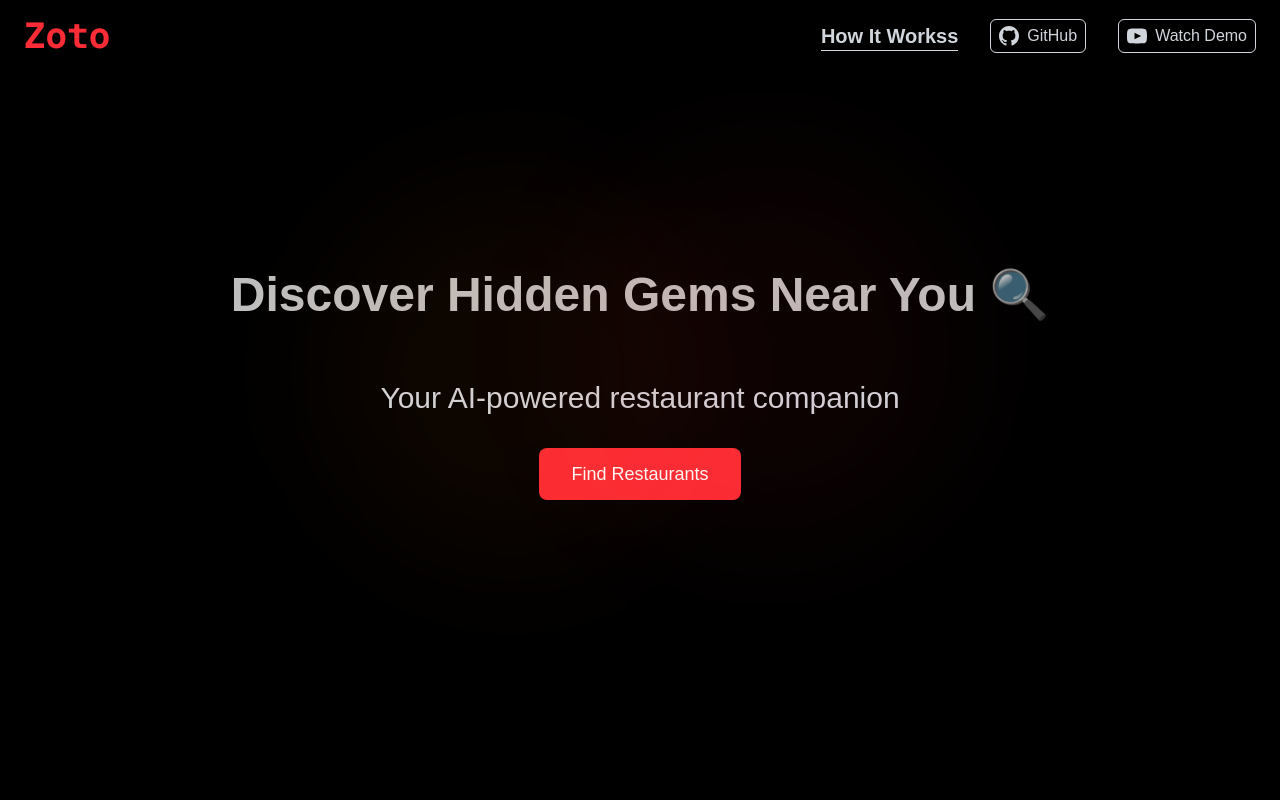
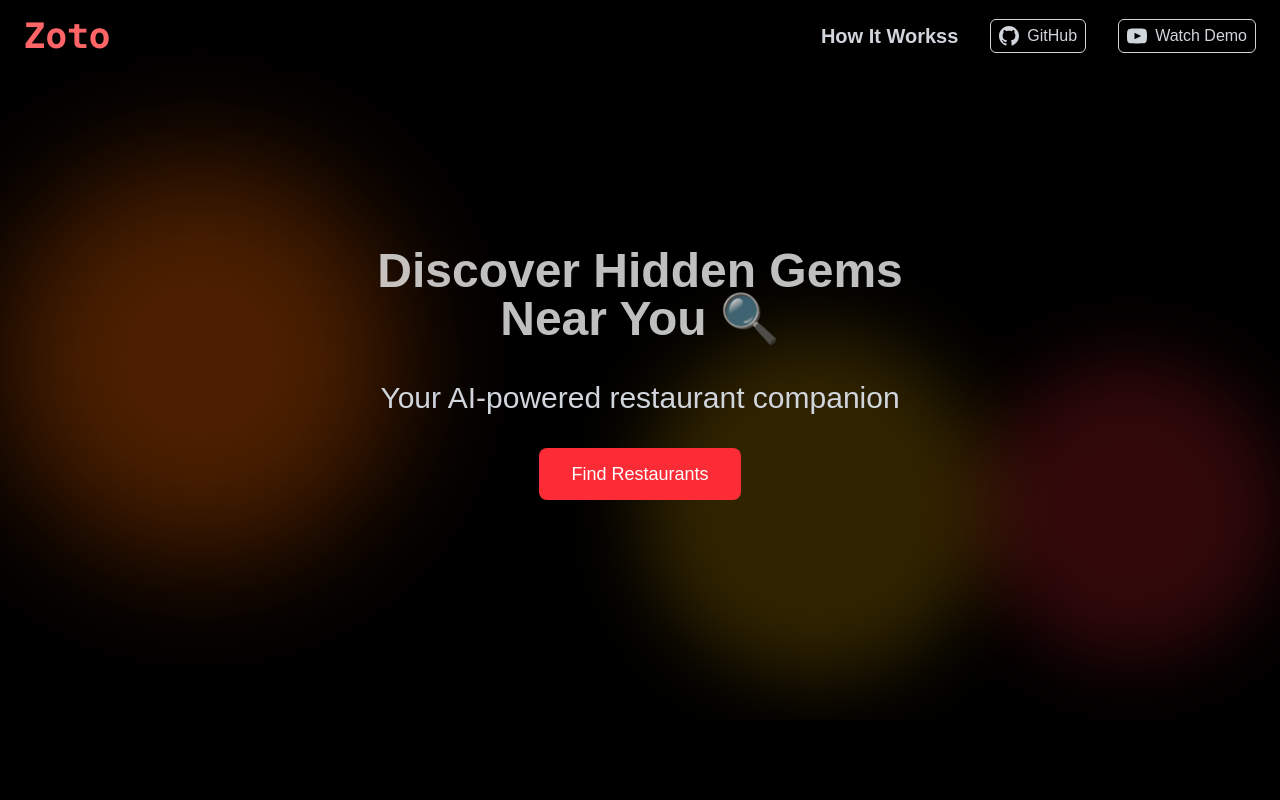
Before and after one commit to dodaa08/zoto-codecircuit, a Next.js app: page /pages/Landing in a window 1280 px wide. Shown: the top 800 px of the page. Built offline with nearby package versions, Linux system fonts and the light colour scheme.

Commit message:
fixed the landing added a spinner

```diff
--- a/app/components/Hero/page.tsx
+++ b/app/components/Hero/page.tsx
@@ -1,13 +1,16 @@
 'use client';
 
 import { motion, AnimatePresence } from 'framer-motion';
-import { useState, useEffect } from 'react';
-import LocationTracker from '../LocationTracker';
-
+import { useState } from 'react';
+import { useRouter } from 'next/navigation';
+import Image from 'next/image';
+import { useEffect } from 'react';
+import giphy from '../../../public/gifs/giphy.gif';
 
 
 export default function Hero() {
-    const [showLocationTracker, setShowLocationTracker] = useState(false);
+    const [showSpinner, setShowSpinner] = useState(false);
+    const router = useRouter();
 
     const headlines = [
         "Find Your Perfect Restaurant 🍽️",
@@ -32,14 +35,28 @@ export default function Hero() {
         return () => clearInterval(interval);
     }, []);
 
-    const handleFindRestaurants = () => {
-        setShowLocationTracker(true);
+    // Spinner handler
+    const handleFindRestaurants = async () => {
+        setShowSpinner(true);
+        await new Promise(resolve => setTimeout(resolve, 900));
+        router.push('/pages/findrest');
     };
 
     return (
-        <section className="relative min-h-[90vh] flex items-center justify-center bg-gradient-to-b from-black to-black-900">
+        <>
+            {showSpinner ? (
+                <div className="flex justify-center items-center h-screen bg-black">
+                    <Image src={giphy} alt="Loading" width={1100} height={1100} />
+                </div>
+            ) : (
+                <section className="relative min-h-[90vh] flex items-center justify-center bg-gradient-to-b from-black to-black-900 overflow-hidden">
+                    {/* Animated Blobs - shifted down to avoid header */}
+                    <div className="pointer-events-none absolute left-0 top-40 w-[400px] h-[400px] bg-orange-500 opacity-30 rounded-full filter blur-3xl animate-blob1 z-0"></div>
+                    <div className="pointer-events-none absolute right-0 top-1/2 w-[300px] h-[300px] bg-red-500 opacity-20 rounded-full filter blur-2xl animate-blob2 z-0"></div>
+                    <div className="pointer-events-none absolute left-1/2 bottom-10 w-[350px] h-[350px] bg-yellow-500 opacity-20 rounded-full filter blur-2xl animate-blob3 z-0"></div>
+
                     {/* Content */}
-            <div className="text-center px-4">
+                    <div className="text-center px-4 relative z-10">
                         <motion.div
                             initial={{ opacity: 0, y: 20 }}
                             animate={{ opacity: 1, y: 0 }}
@@ -65,10 +82,9 @@ export default function Hero() {
                             </p>
                             <div className="flex flex-col md:flex-row gap-4 justify-center items-center">
                                 <motion.button
-                            whileHover={{ scale: 1.05 }}
                                     whileTap={{ scale: 0.95 }}
                                     onClick={handleFindRestaurants}
-                            className="bg-red-500 text-white px-8 py-3 rounded-lg text-lg font-medium hover:bg-orange-600 transition-colors w-full md:w-auto"
+                                    className="bg-red-500 text-white px-8 py-3 rounded-lg text-lg font-medium hover:bg-orange-600 transition-colors w-full md:w-auto cursor-pointer"
                                 >
                                     Find Restaurants
                                 </motion.button>
@@ -82,13 +98,8 @@ export default function Hero() {
                             </div>
                         </motion.div>
                     </div>
-
-            {/* Decorative Elements */}
-            <div className="absolute top-1/4 left-1/4 w-96 h-96 bg-orange-500/5 rounded-full filter blur-3xl"></div>
-            <div className="absolute bottom-1/4 right-1/4 w-96 h-96 bg-red-500/5 rounded-full filter blur-3xl"></div>
-
-            {/* Location Tracker */}
-            {showLocationTracker && <LocationTracker />}
                 </section>
+            )}
+        </>
     );
 }
--- a/app/components/header/page.tsx
+++ b/app/components/header/page.tsx
@@ -19,11 +19,11 @@ export default function Header() {
     };
 
     return (
-        <header className="fixed w-full bg-black/80 backdrop-blur-sm z-50">
+        <header className="fixed w-full  backdrop-blur-sm z-50">
             <nav className="container mx-auto px-6 py-4">
                 <div className="flex justify-between items-center">
                     {/* Logo */}
-                    <h1 className="text-4xl font-bold font-mono text-red-500 bg-clip-text">
+                    <h1 className="text-4xl font-bold font-mono text-red-400 bg-clip-text">
                         Zoto
                     </h1>
 
@@ -31,7 +31,7 @@ export default function Header() {
                     <div className="hidden md:flex space-x-8 items-center">
                         <button
                             onClick={() => scrollToSection('features')}
-                            className="text-xl font-bold text-gray-300 border-b border-gray-300 cursor-pointer hover:text-orange-500 transition-colors"
+                            className="text-xl font-bold text-gray-300  cursor-pointer hover:text-orange-500 transition-colors"
                         >
                             How It Workss
                         </button>
--- a/app/pages/findrest/page.tsx
+++ b/app/pages/findrest/page.tsx
@@ -1,4 +1,4 @@
-'use client';
+'use client'
 
 import { useState } from 'react';
 import { motion, AnimatePresence } from 'framer-motion';
@@ -355,26 +355,26 @@ export default function FindRest() {
                     <div className='flex flex-col md:flex-row justify-between items-center gap-4'>
                         <div className="mt-8 w-full md:w-auto">
                             <motion.button
-                                whileHover={{ scale: 1.02 }}
+                                // whileHover={{ scale: 1.02 }}
                                 whileTap={{ scale: 0.98 }}
                                 onClick={() => setShowModal(true)}
-                                className="w-76 md:w-96 py-4 bg-orange-600 text-white rounded-lg font-medium hover:bg-orange-500 transition-colors"
+                                className="w-max md:w-96 py-4 border-2 border-gray-600 text-l text-white rounded-lg font-medium hover:bg-gray-900 cursor-pointer transition-colors"
                             >
                                 Write down exactly what you want to eat
                             </motion.button>
                         </div>
 
-                        <div className='mt-10 flex justify-center'>
-                            <h1 className='text-xl font-medium'>Ya Phir</h1>
-                        </div>
+                        {/* <div className='mt-10 flex justify-center'>
+                            <h1 className='text-xl font-medium'>Or</h1>
+                        </div> */}
 
                         <div className="mt-8 w-full md:w-auto">
                             <motion.button
-                                whileHover={{ scale: 1.02 }}
+                                // whileHover={{ scale: 1.02 }}
                                 whileTap={{ scale: 0.98 }}
                                 onClick={handleFindRestaurants}
                                 disabled={isLoading}
-                                className={`w-full md:w-72 py-4 bg-orange-600 text-white rounded-lg font-medium hover:bg-orange-500 transition-colors ${
+                                className={`w-max md:w-72 py-4 border-2 border-gray-600 text-l text-white rounded-lg font-medium hover:bg-gray-900 cursor-pointer transition-colors ${
                                     isLoading ? 'opacity-50 cursor-not-allowed' : ''
                                 }`}
                             >
```
Also changed, not shown: public/gifs/giphy.gif (added). Lines whose indentation alone changed are shown as unchanged.
